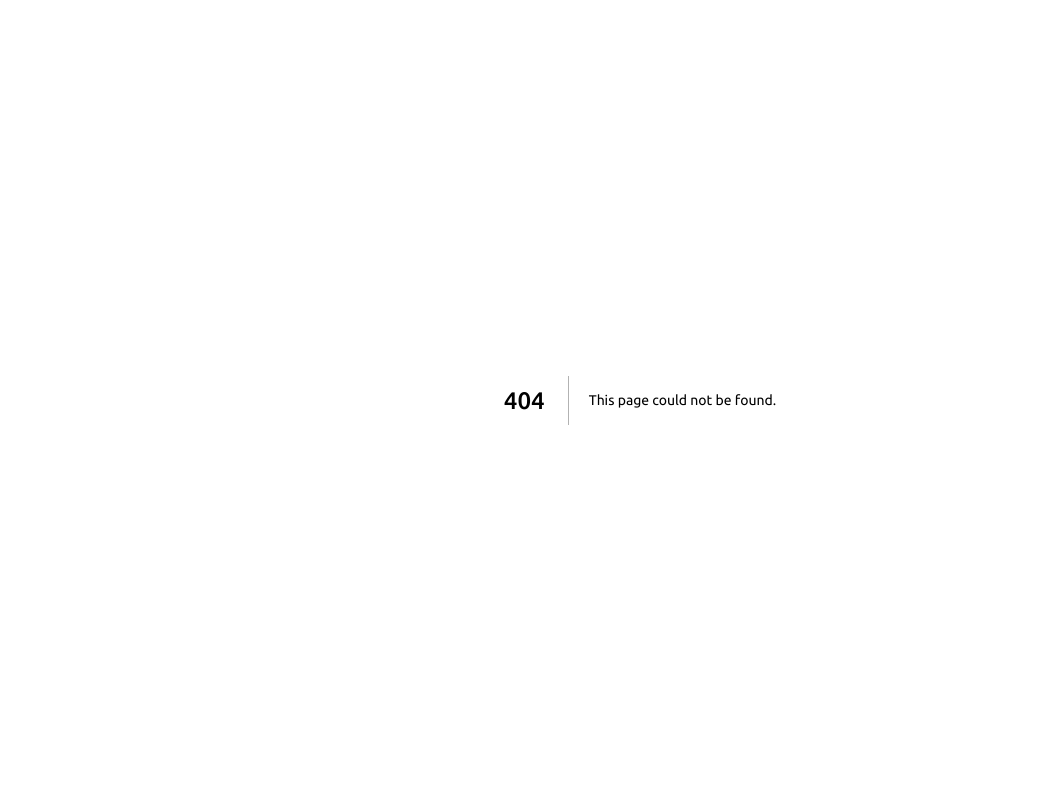
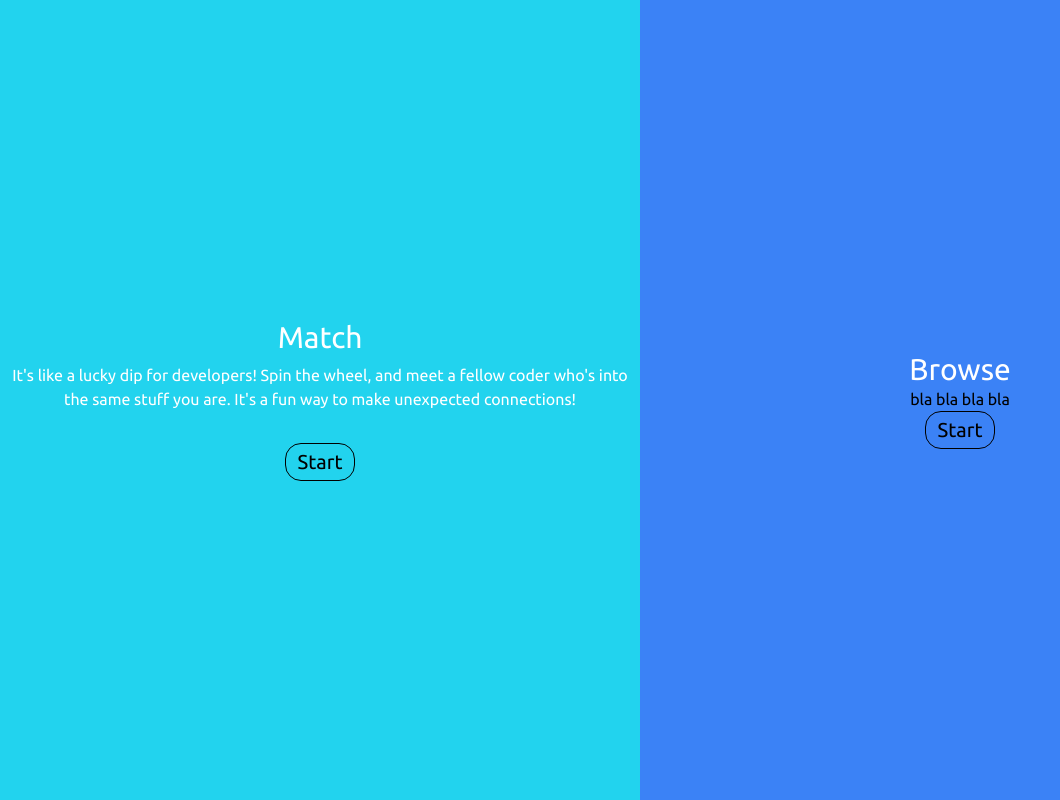
Before and after one commit to Badonix/BenDo_front, a Next.js app: page /choose in a window 1280 px wide. Before the commit this address had no page. Shown: the whole page, without its empty margins (0-1060 px from the left). Built offline with nearby package versions, Linux system fonts and the light colour scheme.

Commit message:
style: choose page

```diff
--- a/components/Landing/LoginModal/useLogin.ts
+++ b/components/Landing/LoginModal/useLogin.ts
@@ -16,7 +16,7 @@ const useLogin = () => {
     try {
       verifyCSRF();
       await login(data);
-      router.push("/home");
+      router.push("/choose");
       setIsLoading(false);
     } catch (e: any) {
       e.response.status === 401 &&
--- /dev/null
+++ b/pages/choose.tsx
@@ -0,0 +1,45 @@
+import { motion } from "framer-motion";
+
+export const Choose = () => {
+  return (
+    <section className="text-center w-screen h-screen md:flex-row flex-col flex">
+      <motion.div
+        initial={{ y: "-100%" }}
+        animate={{ y: 0 }}
+        transition={{ duration: 1, type: "spring", stiffness: "300" }}
+        className="flex-col flex items-center justify-center w-full h-full bg-cyan-400 px-3 gap-8"
+      >
+        <div className="flex flex-col gap-2">
+          <h2 className="text-3xl text-white">Match</h2>
+          <p className="text-center w-full max-w-2xl text-white">
+            It's like a lucky dip for developers! Spin the wheel, and meet a
+            fellow coder who's into the same stuff you are. It's a fun way to
+            make unexpected connections!
+          </p>
+        </div>
+        <button className="text-xl px-3 py-1 rounded-2xl border border-black">
+          Start
+        </button>
+      </motion.div>
+      <motion.div
+        initial={{ y: "100%" }}
+        animate={{ y: 0 }}
+        transition={{
+          delay: 0.8,
+          duration: 1,
+          type: "spring",
+          stiffness: "300",
+        }}
+        className="flex-col w-full h-full bg-blue-500 flex items-center justify-center px-3"
+      >
+        <h2 className="text-3xl text-white">Browse</h2>
+        <p>bla bla bla bla</p>
+        <button className="text-xl px-3 py-1 rounded-2xl border border-black">
+          Start
+        </button>
+      </motion.div>
+    </section>
+  );
+};
+
+export default Choose;
```
